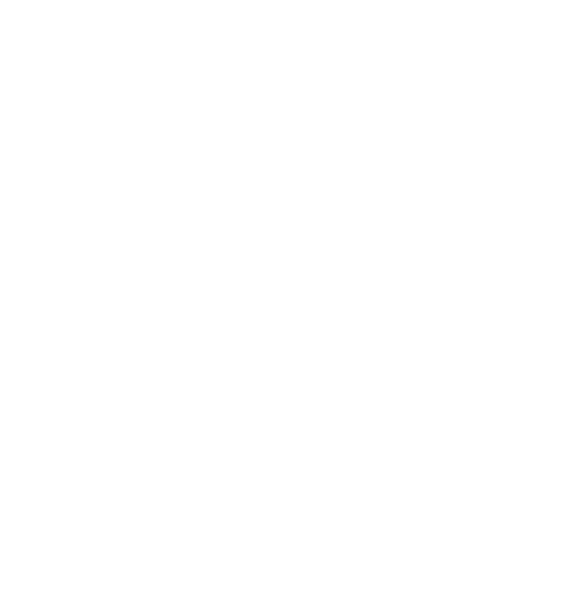
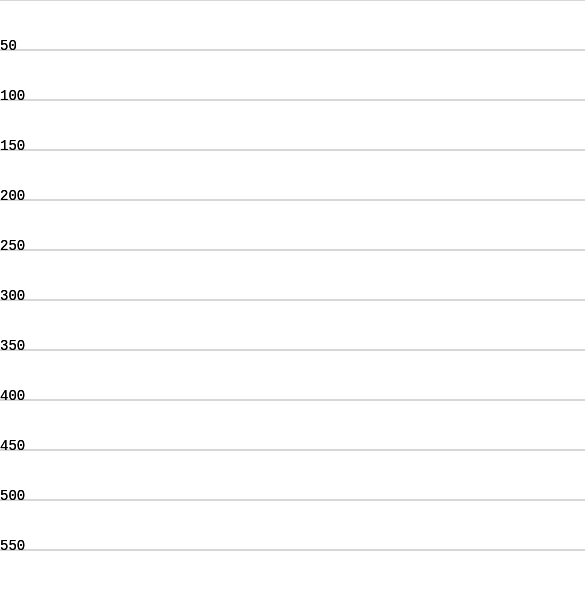
Before and after one commit to adrianmendez03/sort-visualizer, a plain HTML site: page index.html in a window 390 px wide. Shown: the top 603 px of the page, 585 px wide, since content can reach past the window. Drawn offline with Linux system fonts and the light colour scheme.

Commit message:
Responsive Canvas Created

```diff
--- a/index.html
+++ b/index.html
@@ -4,9 +4,11 @@
     <meta charset="UTF-8">
     <meta http-equiv="X-UA-Compatible" content="IE=edge">
     <meta name="viewport" content="width=device-width, initial-scale=1.0">
-    <title>Document</title>
+    <link rel="stylesheet" href="style.css">
+    <script src="script.js"></script>
+    <title>Visort</title>
 </head>
 <body>
-
+    <canvas id="canvas"></canvas>
 </body>
 </html>
--- a/script.js
+++ b/script.js
@@ -0,0 +1,41 @@
+(function() {
+    let canvas, ctx
+
+    function createGrid () {
+        const step = 50
+
+        const width = canvas.width
+        const height = canvas.height
+
+        ctx.save()
+        ctx.strokeStyle = 'gray'
+        ctx.fillStyle = 'black'
+        ctx.font = '14px Monospace'
+        ctx.lineWidth = 0.35
+
+        for (let y = 0; y < height; y += step) {
+            ctx.beginPath()
+            ctx.moveTo(0, y)
+            ctx.lineTo(width, y)
+            ctx.stroke()
+
+            ctx.fillText(y, 0, y)
+        }
+    }
+
+    function resizeCanvas () {
+        canvas.width = window.screen.width
+        canvas.height = window.screen.height
+        createGrid()
+    }
+
+    function init () {
+        canvas = document.getElementById('canvas')
+        ctx = canvas.getContext('2d')
+        resizeCanvas()
+        createGrid()
+    }
+
+    document.addEventListener('DOMContentLoaded', init)
+    window.addEventListener('resize', resizeCanvas)
+})()
--- a/style.css
+++ b/style.css
@@ -0,0 +1,16 @@
+:root {
+    --primary: #fafafa;
+    --secondary: #e3f2fd;
+    --accent: #db5461
+
+}
+
+* {
+    box-sizing: border-box;
+    padding: 0;
+    margin: 0;
+}
+
+body {
+    background: var(--background);
+}
```
